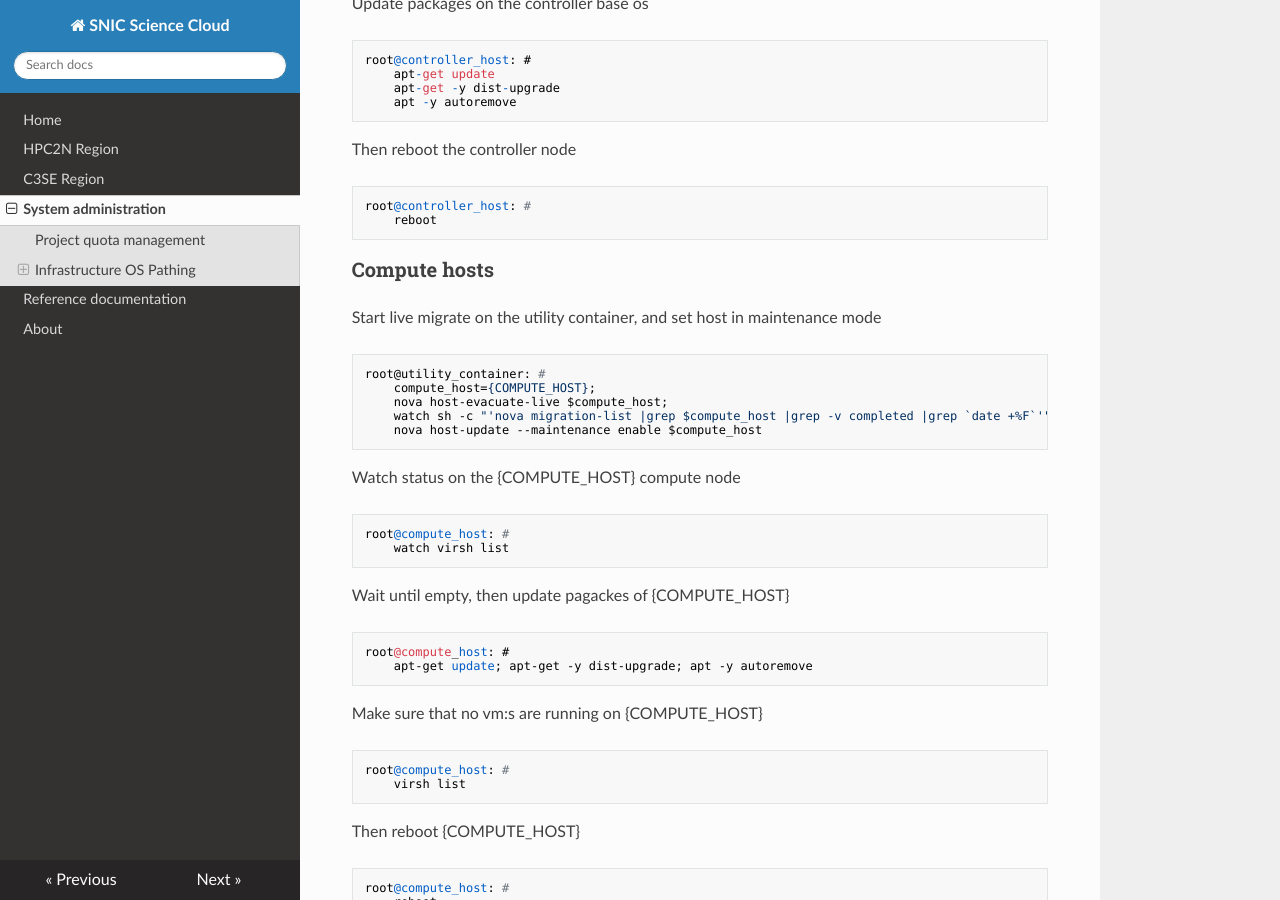
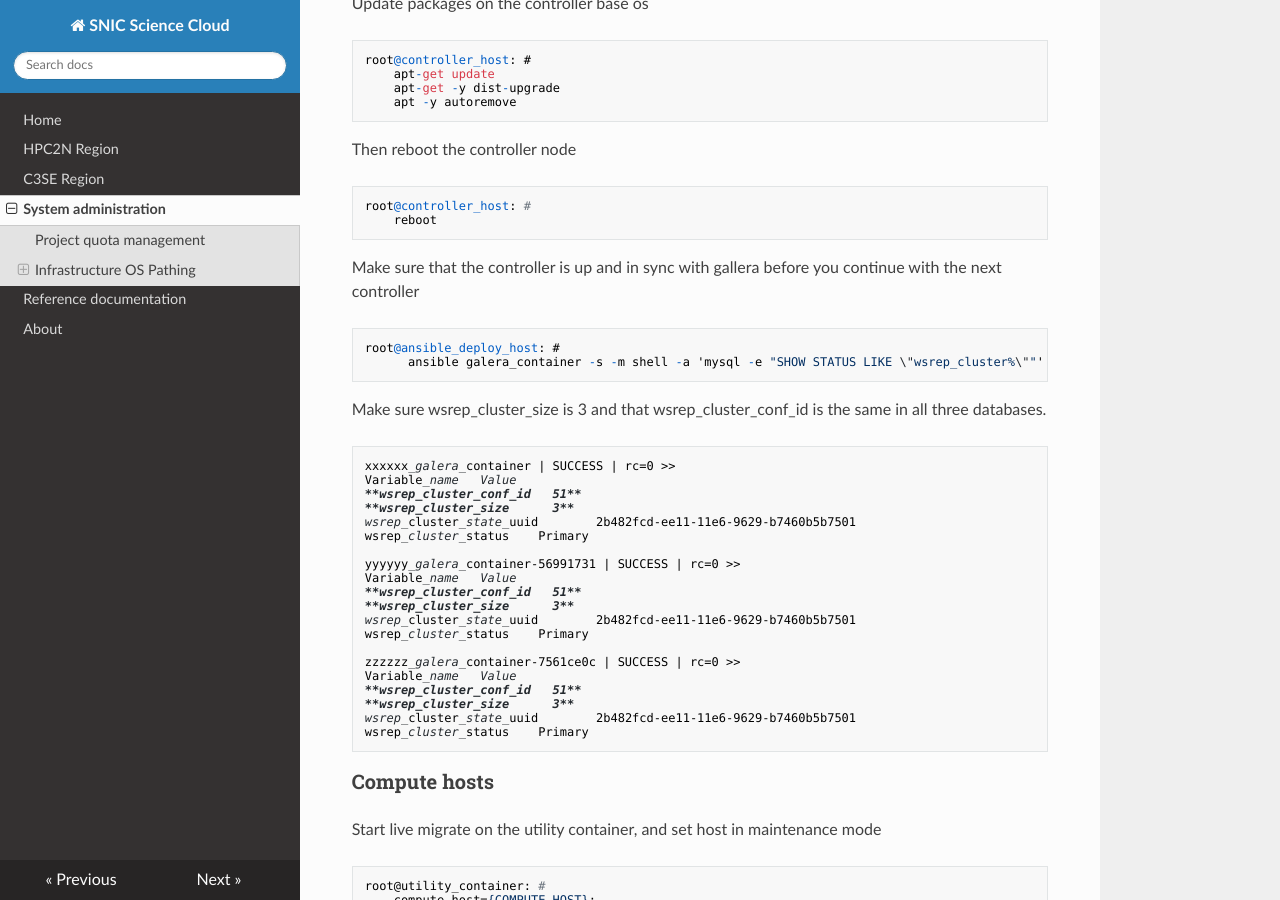
Before and after one commit to SNICScienceCloud/operators-documentation, an MkDocs documentation site: the page built from docs/sysadmin_common.md, in a window 1280 px wide and 900 px high, scrolled down 1017 px. Built offline with MkDocs 1.6.1, drawn with Linux system fonts in a browser that asks for light colours; nearby versions of some CDN libraries; old or Windows-style settings are respelled for this version of MkDocs.

Commit message:
Gallera info

```diff
--- a/docs/sysadmin_common.md
+++ b/docs/sysadmin_common.md
@@ -47,6 +47,34 @@ Then reboot the controller node
     root@controller_host: #
         reboot
 
+Make sure that the controller is up and in sync with gallera before you continue with the next controller
+
+    root@ansible_deploy_host: #
+          ansible galera_container -s -m shell -a 'mysql -e "SHOW STATUS LIKE \"wsrep_cluster%\""'
+
+Make sure wsrep_cluster_size is 3 and that wsrep_cluster_conf_id is the same in all three databases.
+
+	xxxxxx_galera_container | SUCCESS | rc=0 >>
+	Variable_name   Value
+	**wsrep_cluster_conf_id   51**
+	**wsrep_cluster_size      3**
+	wsrep_cluster_state_uuid        2b482fcd-ee11-11e6-9629-b7460b5b7501
+	wsrep_cluster_status    Primary
+
+	yyyyyy_galera_container-56991731 | SUCCESS | rc=0 >>
+	Variable_name   Value
+	**wsrep_cluster_conf_id   51**
+	**wsrep_cluster_size      3**
+	wsrep_cluster_state_uuid        2b482fcd-ee11-11e6-9629-b7460b5b7501
+	wsrep_cluster_status    Primary
+
+	zzzzzz_galera_container-7561ce0c | SUCCESS | rc=0 >>
+	Variable_name   Value
+	**wsrep_cluster_conf_id   51**
+	**wsrep_cluster_size      3**
+	wsrep_cluster_state_uuid        2b482fcd-ee11-11e6-9629-b7460b5b7501
+	wsrep_cluster_status    Primary
+
 ### Compute hosts
 
 Start live migrate on the utility container, and set host in maintenance mode
```
